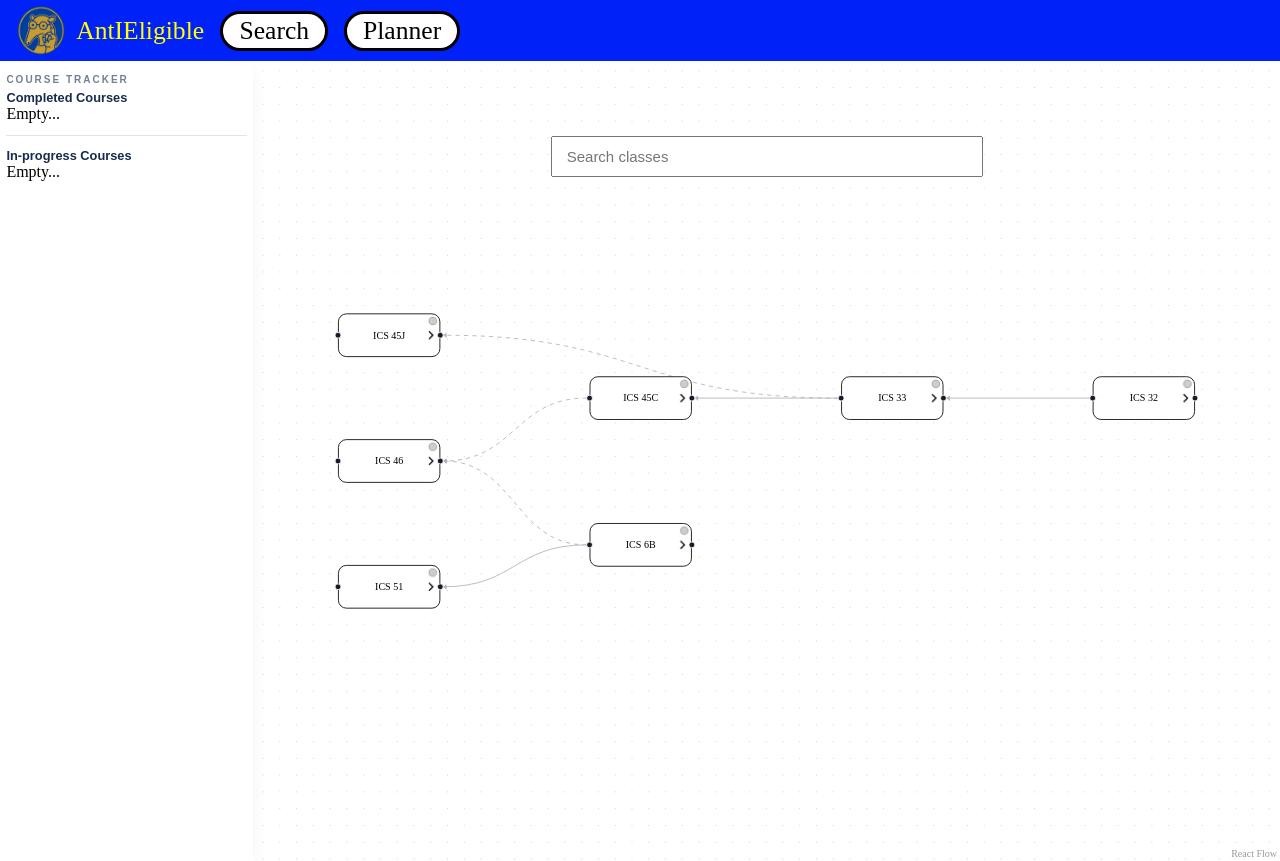
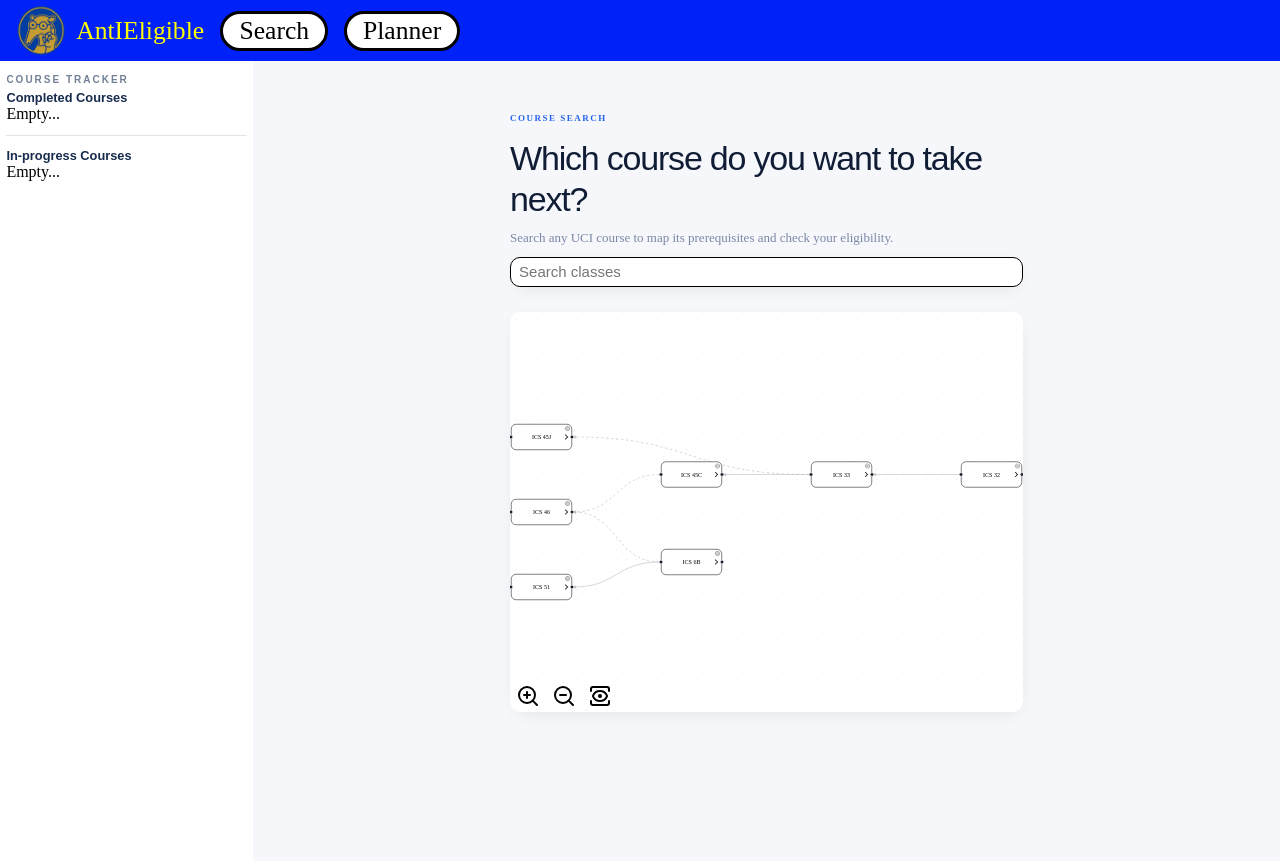
Before and after one commit to Orbit274/AntIEligible, a React (Vite) app in the folder frontend/: page / in a window 1280 px wide. Built offline with nearby package versions, Linux system fonts and the light colour scheme.

Commit message:
Set limit space that user can move around the graph. Add zoom button and reset view button

```diff
--- a/frontend/package.json
+++ b/frontend/package.json
@@ -12,6 +12,7 @@
   "dependencies": {
     "@xyflow/react": "^12.12.0",
     "axios": "^1.20.0",
+    "lucide-react": "^1.66.0",
     "react": "^19.2.8",
     "react-dom": "^19.2.8",
     "react-router-dom": "^7.18.4"
--- a/frontend/src/App.css
+++ b/frontend/src/App.css
@@ -6,4 +6,11 @@ body{
   display: flex;
   flex-direction: row;
   height: 100vh;
+  width: 100%;
 }
+
+#main-container{
+  width: 100%;
+  height: 100%;
+  background-color: #f5f7fb;
+}
--- a/frontend/src/App.jsx
+++ b/frontend/src/App.jsx
@@ -1,18 +1,7 @@
-import {
-  ReactFlow,
-  Background,
-  MarkerType,
-  useNodesState,
-  Panel,
-} from "@xyflow/react";
-import SearchBar from "./components/SearchBar";
 import "@xyflow/react/dist/style.css";
 import "./App.css";
 import Header from "./components/Header";
-import { useState } from "react";
-import CourseDetailsPanel from "./components/CourseDetailsPanel";
-import CourseNode from "./components/CourseNode";
-import ResponsiveGraph from "./components/ResponsiveGraph";
+
 import { BrowserRouter, Route, Routes } from "react-router-dom";
 import CoursePlanner from "./components/CoursePlanner";
 import MainWorkspace from "./components/MainWorkspace";
@@ -29,11 +18,13 @@ export default function App() {
               completedCourses={[]}
               inprogressCourses={[]}
             />
-            <Routes>
-              <Route path="/" element={<MainWorkspace />}></Route>
-              <Route path="/search" element={<MainWorkspace />}></Route>
-              <Route path="/planner" element={<CoursePlanner />}></Route>
-            </Routes>
+            <div id="main-container">
+              <Routes>
+                <Route path="/" element={<MainWorkspace />}></Route>
+                <Route path="/search" element={<MainWorkspace />}></Route>
+                <Route path="/planner" element={<CoursePlanner />}></Route>
+              </Routes>
+            </div>
           </div>
         </BrowserRouter>
       </div>
--- a/frontend/src/components/MainWorkspace.jsx
+++ b/frontend/src/components/MainWorkspace.jsx
@@ -6,16 +6,21 @@ import {
   useNodesState,
   Panel,
   useEdgesState,
+  ReactFlowProvider,
 } from "@xyflow/react";
 import { useState } from "react";
 import SearchBar from "./SearchBar";
-import ResponsiveGraph from "./ResponsiveGraph";
 import CourseNode from "./CourseNode";
 import "@xyflow/react/dist/style.css";
 import "../styles/MainWorkspace.css";
 import axios from "axios";
 import { buildCourseGraph, makeNode, makeEdge } from "../graph/courseGraph";
+import ZoomControls from "./ZoomControls";
 
+const translateExtent = [
+  [-100, -1000],
+  [3000, 1000],
+];
 const nodeTypes = {
   courseNode: CourseNode,
 };
@@ -82,14 +87,31 @@ function MainWorkspace() {
     }
   }
   return (
-    <div style={{ width: "100vw" }}>
-      {
+    <>
+      <div id="main-body">
+        <div id="main-workspace-container">
+          <div id="main-workspace-header-container">
+            <span className="main-workspace-label">COURSE SEARCH</span>
+            <h1 className="main-workspace-title">
+              Which course do you want to take next?
+            </h1>
+            <p className="search-description">
+              Search any UCI course to map its prerequisites and check your
+              eligibility.
+            </p>
+          </div>
+          <div id="search-bar-container">
+            <SearchBar onCourseChosen={handleSearchSelect} />
+          </div>
           <CourseDetailsPanel
             courseId={selectedCourse}
             visible={isVisible}
             onClose={closePanel}
           />
-      }
+          <div id="graph-container">
+            <ReactFlowProvider>
+              <ZoomControls />
+              <div id="graph">
                 <ReactFlow
                   nodes={nodes}
                   edges={edges}
@@ -97,17 +119,25 @@ function MainWorkspace() {
                   onNodesChange={onNodesChange}
                   onNodeClick={handleNodeClick}
                   onEdgesChange={onEdgesChange}
-        defaultEdgeOptions={{ markerEnd: { type: MarkerType.ArrowClosed } }}
+                  translateExtent={translateExtent}
+                  proOptions={{ hideAttribution: true }}
+                  defaultEdgeOptions={{
+                    markerEnd: { type: MarkerType.ArrowClosed },
+                  }}
                   fitView
                   key={workspaceKey}
                 >
                   <Background />
-        <Panel position="top-center">
+                  {/* <Panel position="top-center">
               <SearchBar onCourseChosen={handleSearchSelect} />
-        </Panel>
-        <ResponsiveGraph />
+            </Panel> */}
                 </ReactFlow>
               </div>
+            </ReactFlowProvider>
+          </div>
+        </div>
+      </div>
+    </>
   );
 }
 
--- a/frontend/src/components/SearchBar.jsx
+++ b/frontend/src/components/SearchBar.jsx
@@ -4,7 +4,7 @@ import "../styles/SearchBar.css";
 
 // Search bar with dropdown of courses
 // When user clicks a class, calls onCourseChosen(course), course is object from /api/search
-export default function SearchBar({onCourseChosen}) {
+export default function SearchBar({ onCourseChosen }) {
   const [search, setSearch] = useState("");
   const [results, setResults] = useState([]);
   const [open, setOpen] = useState(false);
@@ -19,7 +19,10 @@ export default function SearchBar({onCourseChosen}) {
     let controller = new AbortController();
     let timer = setTimeout(async () => {
       try {
-        const response = await axios.get("/api/search", {params: {q}, signal: controller.signal});
+        const response = await axios.get("/api/search", {
+          params: { q },
+          signal: controller.signal,
+        });
         setResults(response.data);
         setOpen(true);
       } catch (e) {
@@ -32,7 +35,7 @@ export default function SearchBar({onCourseChosen}) {
     return () => {
       clearTimeout(timer);
       controller.abort();
-    }
+    };
   }, [search]);
 
   async function handleChange(event) {
@@ -42,7 +45,7 @@ export default function SearchBar({onCourseChosen}) {
     if (text.trim() === "") {
       setResults([]);
       return;
-    };
+    }
   }
 
   function choose(course) {
@@ -73,10 +76,14 @@ export default function SearchBar({onCourseChosen}) {
 
       {open && search.trim() && (
         <ul className="search-results">
-          {results.length === 0 && <li className="search-empty">No courses found</li>}
+          {results.length === 0 && (
+            <li className="search-empty">No courses found</li>
+          )}
           {results.map((course) => (
             <li key={course.id} onMouseDown={() => choose(course)}>
-              <strong>{course.department} {course.course_number}</strong>
+              <strong>
+                {course.department} {course.course_number}
+              </strong>
               <span>{course.title}</span>
             </li>
           ))}
--- /dev/null
+++ b/frontend/src/components/ZoomControls.jsx
@@ -0,0 +1,20 @@
+import { useReactFlow } from "@xyflow/react";
+import { View, ZoomIn, ZoomOut } from "lucide-react";
+import "../styles/ZoomControls.css";
+function ZoomControls() {
+  const { zoomIn, zoomOut, fitView } = useReactFlow();
+  return (
+    <div id="zoom-btn-container">
+      <button className="zoom-btn" onClick={() => zoomIn()}>
+        <ZoomIn />
+      </button>
+      <button className="zoom-btn" onClick={() => zoomOut()}>
+        <ZoomOut />
+      </button>
+      <button className="zoom-btn" onClick={() => fitView()}>
+        <View />
+      </button>
+    </div>
+  );
+}
+export default ZoomControls;
--- a/frontend/src/styles/MainWorkspace.css
+++ b/frontend/src/styles/MainWorkspace.css
@@ -1,44 +1,68 @@
-.search {
-  margin-top: 60px;
+#main-body{
+  display: flex;
+  flex-direction: column;
+  align-items: center;
 }
 
-.search-results {
+#main-workspace-container{
   display: flex;
   flex-direction: column;
-  list-style: none;
-  margin: 4px 0 0;
-  padding: 4px;
-  background: white;
-  border: 1px solid #c9d3e0;
-  border-radius: 10px;
-  max-height: 320px;
-  overflow-y: auto;
+  align-items: start;
+  width: 50%;
+}
+#main-workspace-header-container{
+  display: flex;
+  flex-direction: column;
 }
 
-.search-results li {
-  display: flex;
-  flex-direction: column;
-  padding: 8px 10px;
-  border-radius: 6px;
-  border-bottom: 1px solid #666;
-  cursor: pointer;
+.main-workspace-label {
+    display: block;
+    font-size: 9px;
+    font-weight: 700;
+    letter-spacing: 1.5px;
+    color: #2563eb;
+    margin-top: 10%;
+    margin-bottom: 3%;
 }
 
-.search-results li:last-child {
-  border-bottom: none;
+.main-workspace-title {
+    font-family: Manrope, sans-serif;
+    font-size: clamp(24px, 3vw, 34px);
+    font-weight: 500;
+    letter-spacing: -1.2px;
+    line-height: 1.2;
+    color: #101d35;
+    margin: 0 0 8px 0;
 }
 
-.search-results li:hover {
-  background: #eef5fb;
+.search-description {
+    font-size: 13px;
+    font-weight: 400;
+    line-height: 1.5;
+    color: #7b87a5;
+    margin: 0;
 }
 
-.search-results span {
-  font-size: 13px;
-  color: #666;
+#search-bar-container{
+  display: flex;
+  flex-direction: row;
+  justify-content: center;
+  align-items: center;
+  width: 100%;
 }
 
-.search input {
-  width: 400px;
-  padding: 10px 14px;
-  font-size: 15px;
+#graph-container{
+  position: relative;
+    margin: 5% 0;
+    width: 100%;
+    height: 50vh;
+    border-radius: 10px;
+    background-color: white;
+    overflow: hidden;
+    box-shadow: 1px 5px 19px -7px rgba(0, 0, 0, 0.11);
 }
+
+#graph{
+  width: 100%;
+  height: 100%;
+}
--- a/frontend/src/styles/SearchBar.css
+++ b/frontend/src/styles/SearchBar.css
@@ -1,8 +1,11 @@
-.search {
-  margin-top: 60px;
+.search{
+  position: relative;
+  margin-top: 2%;
+  width: 100%;
+
 }
-
 .search-results {
+  position: absolute;
   display: flex;
   flex-direction: column;
   list-style: none;
@@ -12,7 +15,10 @@
   border: 1px solid #c9d3e0;
   border-radius: 10px;
   max-height: 320px;
+  width: 100%;
   overflow-y: auto;
+  z-index: 1;
+  box-sizing: border-box;
 }
 
 .search-results li {
@@ -38,7 +44,12 @@
 }
 
 .search input {
-  width: 400px;
-  padding: 10px 14px;
+  width: 100%;
+  padding: 1% 0;
+  padding-left: 8px;
+  border: 1px solid black;
+  border-radius: 10px;
   font-size: 15px;
+  box-sizing: border-box;
+  box-shadow: 1px 5px 19px -7px rgba(0, 0, 0, 0.11);
 }
--- /dev/null
+++ b/frontend/src/styles/ZoomControls.css
@@ -0,0 +1,11 @@
+#zoom-btn-container{
+    position: absolute;
+    bottom: 0;
+    z-index: 1;
+}
+
+.zoom-btn{
+    background-color: transparent;
+    border: none;
+    cursor: pointer;
+}
```
Also changed, not shown: frontend/src/components/ResponsiveGraph.jsx (line endings or trailing spaces), 1 other file (tests, documents, lock files or other folders). Lines whose indentation alone changed are shown as unchanged.
